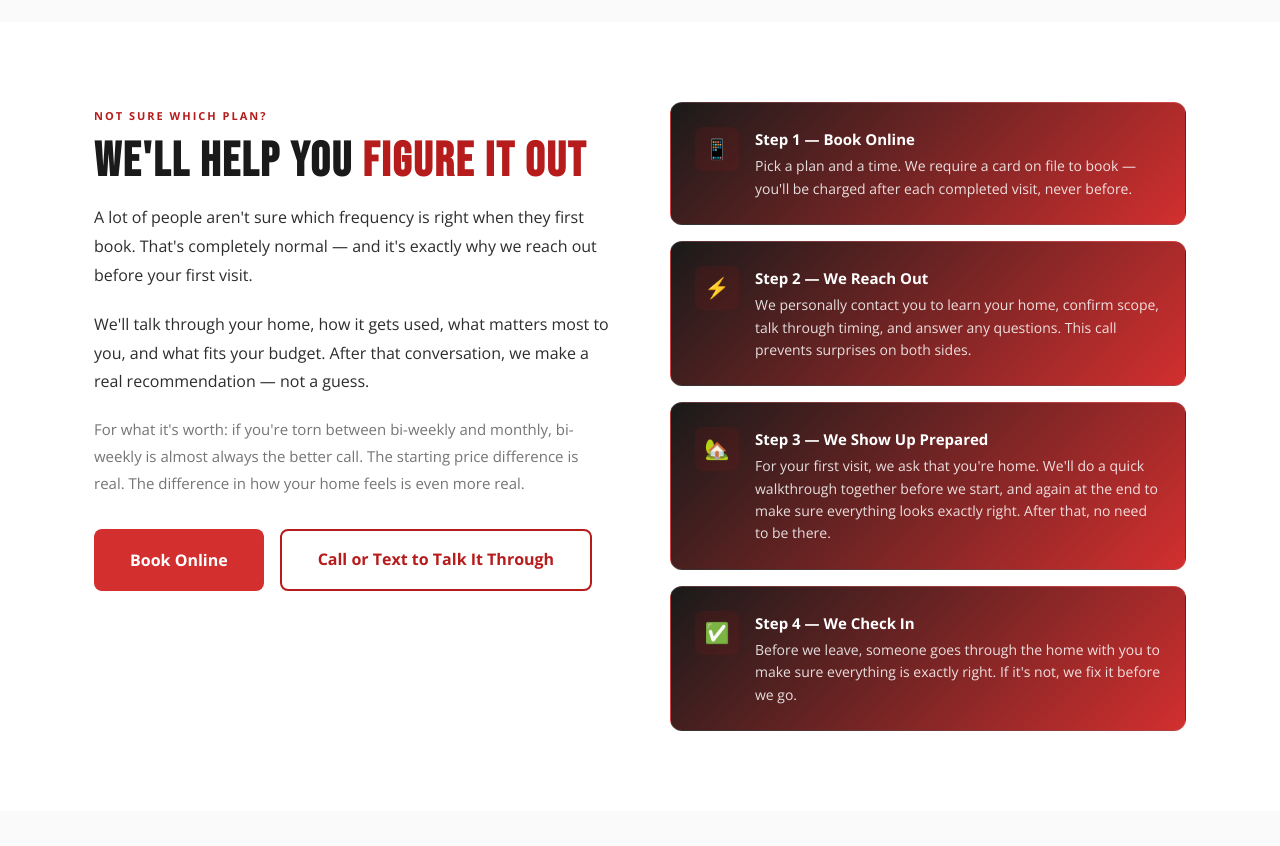
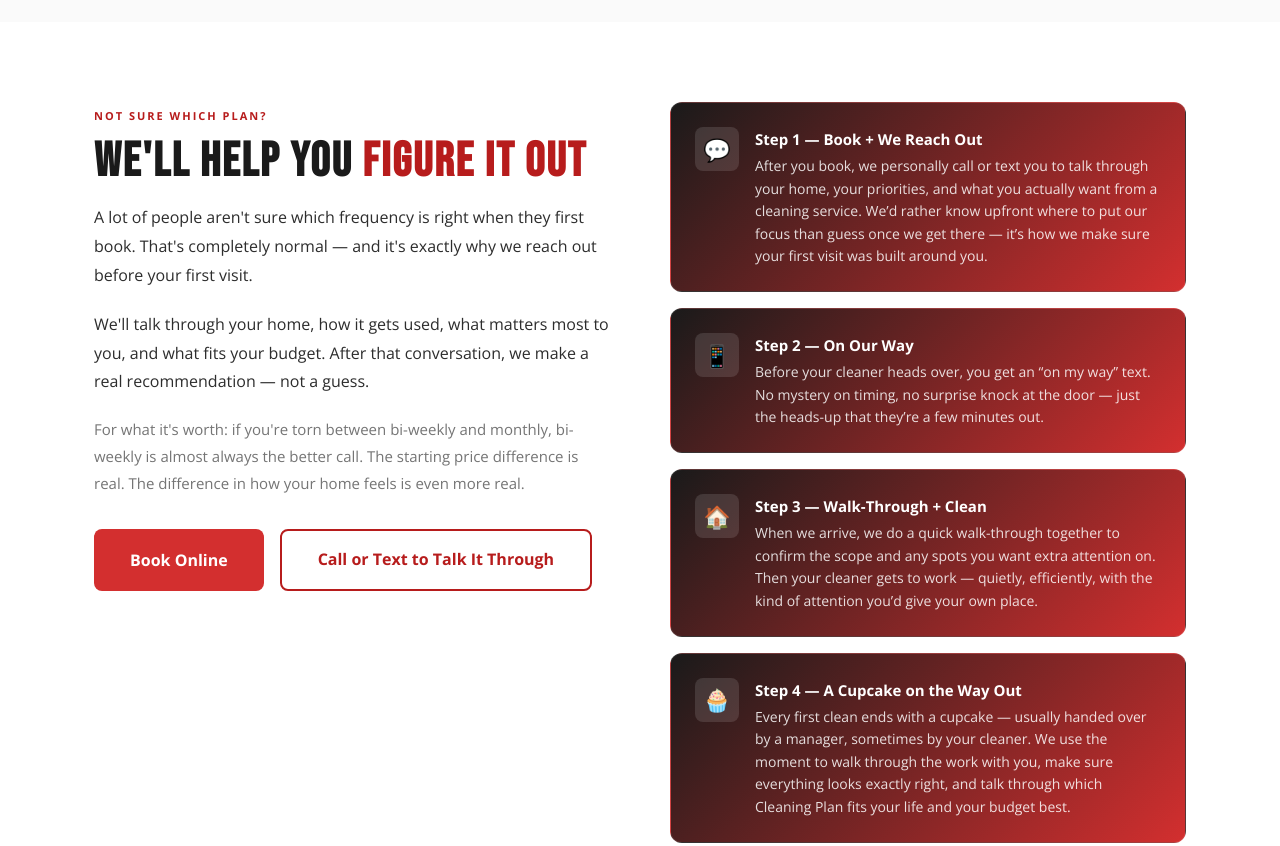
Before and after one commit to camsmith126/hero-cleaners-website, an Eleventy site: page website/recurring-cleaning.html in a window 1280 px wide. Shown: the part 2260-3106 px from the top of the page. Built offline with nearby package versions, Linux system fonts and the light colour scheme; Eleventy itself is replaced by a stand-in of ours; files that its build step writes are made by us from their sources; a script that the page names is missing.

Commit message:
Cleaning Plans 'Not Sure Which Plan' section: rewrite 4 steps to lead with relationship/values — Book + We Reach Out (conversation up front), On Our Way (text notification), Walk-Through + Clean (built around you), Cupcake on the Way Out (signature touchpoint + plan-fit conversation). New emojis: 💬 📱 🏠 🧁. Icon tile bg switched to translucent white for cleaner contrast on ombre.

```diff
--- a/website/recurring-cleaning.html
+++ b/website/recurring-cleaning.html
@@ -326,20 +326,20 @@
     </div>
     <div style="display:flex;flex-direction:column;gap:16px;">
       <div style="background:linear-gradient(135deg, var(--black) 0%, var(--red-accent) 100%);color:var(--white);border:1.5px solid rgba(255,255,255,0.1);border-radius:12px;padding:24px;display:flex;gap:16px;align-items:flex-start;">
-        <div style="width:44px;height:44px;background:rgba(183,28,28,0.1);border-radius:8px;display:flex;align-items:center;justify-content:center;font-size:20px;flex-shrink:0;">&#x1F4F1;</div>
-        <div><div style="font-weight:700;font-size:15px;margin-bottom:4px;color:var(--white);">Step 1 &mdash; Book Online</div><div style="font-size:14px;color:rgba(255,255,255,0.85);line-height:1.6;">Pick a plan and a time. We require a card on file to book &mdash; you'll be charged after each completed visit, never before.</div></div>
+        <div style="width:44px;height:44px;background:rgba(255,255,255,0.12);border-radius:8px;display:flex;align-items:center;justify-content:center;font-size:22px;flex-shrink:0;">&#x1F4AC;</div>
+        <div><div style="font-weight:700;font-size:15px;margin-bottom:4px;color:var(--white);">Step 1 &mdash; Book + We Reach Out</div><div style="font-size:14px;color:rgba(255,255,255,0.85);line-height:1.6;">After you book, we personally call or text you to talk through your home, your priorities, and what you actually want from a cleaning service. We&rsquo;d rather know upfront where to put our focus than guess once we get there &mdash; it&rsquo;s how we make sure your first visit was built around you.</div></div>
       </div>
       <div style="background:linear-gradient(135deg, var(--black) 0%, var(--red-accent) 100%);color:var(--white);border:1.5px solid rgba(255,255,255,0.1);border-radius:12px;padding:24px;display:flex;gap:16px;align-items:flex-start;">
-        <div style="width:44px;height:44px;background:rgba(183,28,28,0.1);border-radius:8px;display:flex;align-items:center;justify-content:center;font-size:20px;flex-shrink:0;">&#x26A1;</div>
-        <div><div style="font-weight:700;font-size:15px;margin-bottom:4px;color:var(--white);">Step 2 &mdash; We Reach Out</div><div style="font-size:14px;color:rgba(255,255,255,0.85);line-height:1.6;">We personally contact you to learn your home, confirm scope, talk through timing, and answer any questions. This call prevents surprises on both sides.</div></div>
+        <div style="width:44px;height:44px;background:rgba(255,255,255,0.12);border-radius:8px;display:flex;align-items:center;justify-content:center;font-size:22px;flex-shrink:0;">&#x1F4F1;</div>
+        <div><div style="font-weight:700;font-size:15px;margin-bottom:4px;color:var(--white);">Step 2 &mdash; On Our Way</div><div style="font-size:14px;color:rgba(255,255,255,0.85);line-height:1.6;">Before your cleaner heads over, you get an &ldquo;on my way&rdquo; text. No mystery on timing, no surprise knock at the door &mdash; just the heads-up that they&rsquo;re a few minutes out.</div></div>
       </div>
       <div style="background:linear-gradient(135deg, var(--black) 0%, var(--red-accent) 100%);color:var(--white);border:1.5px solid rgba(255,255,255,0.1);border-radius:12px;padding:24px;display:flex;gap:16px;align-items:flex-start;">
-        <div style="width:44px;height:44px;background:rgba(183,28,28,0.1);border-radius:8px;display:flex;align-items:center;justify-content:center;font-size:20px;flex-shrink:0;">&#x1F3E1;</div>
-        <div><div style="font-weight:700;font-size:15px;margin-bottom:4px;color:var(--white);">Step 3 &mdash; We Show Up Prepared</div><div style="font-size:14px;color:rgba(255,255,255,0.85);line-height:1.6;">For your first visit, we ask that you're home. We'll do a quick walkthrough together before we start, and again at the end to make sure everything looks exactly right. After that, no need to be there.</div></div>
+        <div style="width:44px;height:44px;background:rgba(255,255,255,0.12);border-radius:8px;display:flex;align-items:center;justify-content:center;font-size:22px;flex-shrink:0;">&#x1F3E0;</div>
+        <div><div style="font-weight:700;font-size:15px;margin-bottom:4px;color:var(--white);">Step 3 &mdash; Walk-Through + Clean</div><div style="font-size:14px;color:rgba(255,255,255,0.85);line-height:1.6;">When we arrive, we do a quick walk-through together to confirm the scope and any spots you want extra attention on. Then your cleaner gets to work &mdash; quietly, efficiently, with the kind of attention you&rsquo;d give your own place.</div></div>
       </div>
       <div style="background:linear-gradient(135deg, var(--black) 0%, var(--red-accent) 100%);color:var(--white);border:1.5px solid rgba(255,255,255,0.1);border-radius:12px;padding:24px;display:flex;gap:16px;align-items:flex-start;">
-        <div style="width:44px;height:44px;background:rgba(183,28,28,0.1);border-radius:8px;display:flex;align-items:center;justify-content:center;font-size:20px;flex-shrink:0;">&#x2705;</div>
-        <div><div style="font-weight:700;font-size:15px;margin-bottom:4px;color:var(--white);">Step 4 &mdash; We Check In</div><div style="font-size:14px;color:rgba(255,255,255,0.85);line-height:1.6;">Before we leave, someone goes through the home with you to make sure everything is exactly right. If it's not, we fix it before we go.</div></div>
+        <div style="width:44px;height:44px;background:rgba(255,255,255,0.12);border-radius:8px;display:flex;align-items:center;justify-content:center;font-size:22px;flex-shrink:0;">&#x1F9C1;</div>
+        <div><div style="font-weight:700;font-size:15px;margin-bottom:4px;color:var(--white);">Step 4 &mdash; A Cupcake on the Way Out</div><div style="font-size:14px;color:rgba(255,255,255,0.85);line-height:1.6;">Every first clean ends with a cupcake &mdash; usually handed over by a manager, sometimes by your cleaner. We use the moment to walk through the work with you, make sure everything looks exactly right, and talk through which Cleaning Plan fits your life and your budget best.</div></div>
       </div>
     </div>
   </div>
```
